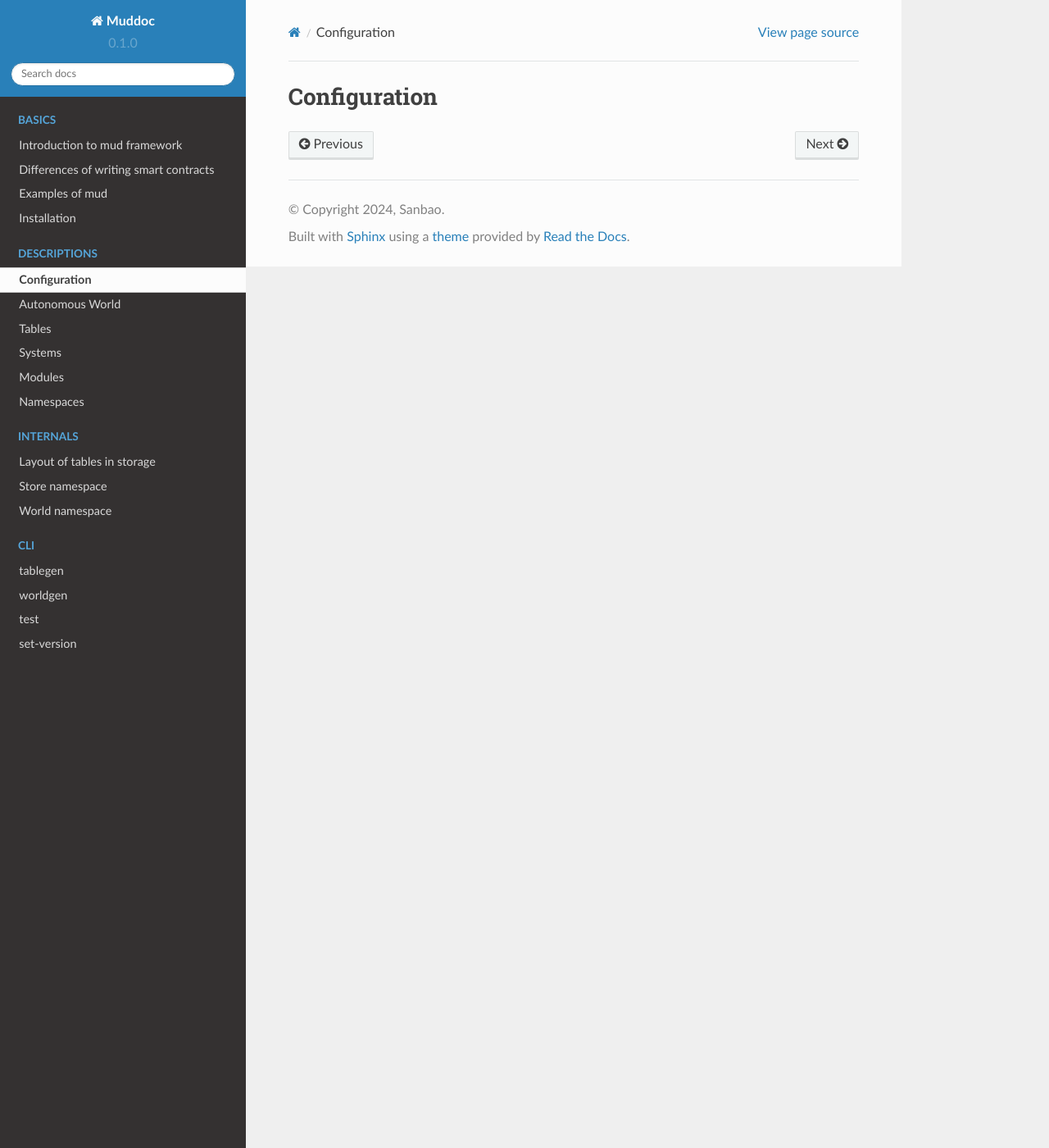
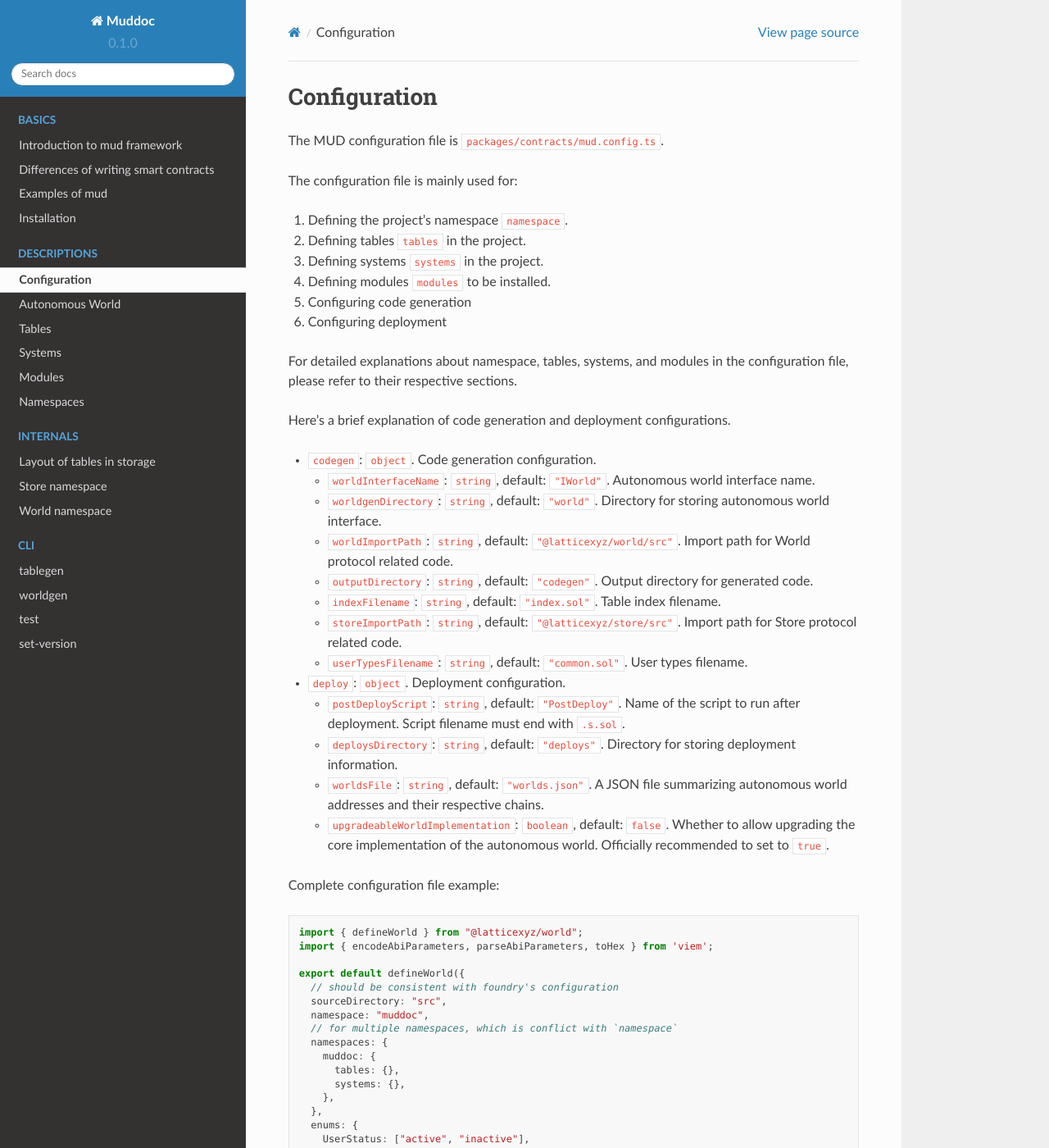
Before and after one commit to ClaudeZsb/muddoc, a Sphinx documentation site: the page built from docs/source/descriptions/001_configuration.rst, in a window 1280 px wide and 1400 px high. Shown: the whole window at 82% size. Built offline with Sphinx 7.4.7 and the Read the Docs theme 2.0.0, drawn with Linux system fonts in a browser that asks for light colours; some of the changed text lies outside the part shown.

Commit message:
docs: configuration (#10)

```diff
--- a/docs/source/descriptions/001_configuration.rst
+++ b/docs/source/descriptions/001_configuration.rst
@@ -1,2 +1,135 @@
 Configuration
 =============
+
+The MUD configuration file is ``packages/contracts/mud.config.ts``.
+
+The configuration file is mainly used for:
+
+1. Defining the project's namespace ``namespace``.
+2. Defining tables ``tables`` in the project.
+3. Defining systems ``systems`` in the project.
+4. Defining modules ``modules`` to be installed.
+5. Configuring code generation
+6. Configuring deployment
+
+For detailed explanations about namespace, tables, systems, and modules in
+the configuration file, please refer to their respective sections.
+
+Here's a brief explanation of code generation and deployment configurations.
+
+- ``codegen``: ``object``. Code generation configuration.
+
+  - ``worldInterfaceName``: ``string``, default: ``"IWorld"``. Autonomous
+    world interface name.
+  - ``worldgenDirectory``: ``string``, default: ``"world"``. Directory for
+    storing autonomous world interface.
+  - ``worldImportPath``: ``string``, default: ``"@latticexyz/world/src"``.
+    Import path for World protocol related code.
+  - ``outputDirectory``: ``string``, default: ``"codegen"``. Output directory
+    for generated code.
+  - ``indexFilename``: ``string``, default: ``"index.sol"``. Table index
+    filename.
+  - ``storeImportPath``: ``string``, default: ``"@latticexyz/store/src"``.
+    Import path for Store protocol related code.
+  - ``userTypesFilename``: ``string``, default: ``"common.sol"``. User types
+    filename.
+- ``deploy``: ``object``. Deployment configuration.
+
+  - ``postDeployScript``: ``string``, default: ``"PostDeploy"``. Name of the
+    script to run after deployment. Script filename must end with ``.s.sol``.
+  - ``deploysDirectory``: ``string``, default: ``"deploys"``. Directory for
+    storing deployment information.
+  - ``worldsFile``: ``string``, default: ``"worlds.json"``. A JSON file
+    summarizing autonomous world addresses and their respective chains.
+  - ``upgradeableWorldImplementation``: ``boolean``, default: ``false``.
+    Whether to allow upgrading the core implementation of the autonomous
+    world. Officially recommended to set to ``true``.
+
+Complete configuration file example:
+
+.. code-block:: ts
+
+  import { defineWorld } from "@latticexyz/world";
+  import { encodeAbiParameters, parseAbiParameters, toHex } from 'viem';
+
+  export default defineWorld({
+    // should be consistent with foundry's configuration
+    sourceDirectory: "src",
+    namespace: "muddoc",
+    // for multiple namespaces, which is conflict with `namespace`
+    namespaces: {
+      muddoc: {
+        tables: {},
+        systems: {},
+      },
+    },
+    enums: {
+      UserStatus: ["active", "inactive"],
+    },
+    userTypes: {
+      ShortString: {
+        type: "bytes32",
+        filePath: "@openzeppelin/contracts/utils/ShortStrings.sol",
+      }
+    },
+    tables: {
+      Users: {
+        name: "Users",
+        type: "table",
+        schema: {
+          addr: "address",
+          data: "uint256",
+          description: "string",
+        },
+        key: ["addr"],
+        codegen: {
+          outputDirectory: "tables",
+          dataStruct: false,
+          tableIdArgument: false,
+          storeArgument: false,
+        },
+        deploy: {
+          disabled: true,
+        },
+      },
+    }
+    systems: {
+      SimpleStorageSystem: {
+        name: "SimpleStorage",
+        openAccess: false,
+        accessList: [],
+        deploy: {
+          disabled: false,
+          registerWorldFunctions: true,
+        },
+      },
+    },
+    excludeSystems: [],
+    modules: [
+      {
+        artifactPath: "@latticexyz/world-modules/out/ERC20Module.sol/ERC20Module.json",
+        root: false,
+        args: [
+          {type: "bytes", value: encodeAbiParameters(
+            parseAbiParameters('bytes14 namespace, (uint8 decimals, string name, string symbol)'),
+            [toHex("token", { size: 14 }), {decimals: 18, name: "muddoc", symbol: "MUDOC"}],
+          )}
+        ],
+      },
+    ],
+    codegen: {
+      worldInterfaceName: "IWorld",
+      worldgenDirectory: "world",
+      worldImportPath: "@latticexyz/world/src",
+      outputDirectory: "codegen",
+      indexFilename: "index.sol",
+      storeImportPath: "@latticexyz/store/src",
+      userTypesFilename: "common.sol",
+    },
+    deploy: {
+      postDeployScript: "PostDeploy",
+      deploysDirectory: "./deploys",
+      worldsFile: "./worlds.json",
+      upgradeableWorldImplementation: false,
+    },
+  });
--- a/docs/source/descriptions/004_systems.rst
+++ b/docs/source/descriptions/004_systems.rst
@@ -317,6 +318,8 @@ Let's look at the meaning of each system configuration item:
       When the system is in a custom namespace, the registered function
       selector's function name will be prefixed with the namespace name.
       For example, ``IWorld(_world()).muddoc__getUint()``.
+- ``excludeSystems``: ``string[]``, default: empty array. Disabled systems.
+  Disabled systems are treated as if they don't exist at all.
 
 ``Mud CLI`` automatically completes the deployment of all systems in the
 project and registers them to the newly deployed ``World`` contract based on
```
Also changed, not shown: other parts of docs/source/descriptions/004_systems.rst (+1 -0 lines).
